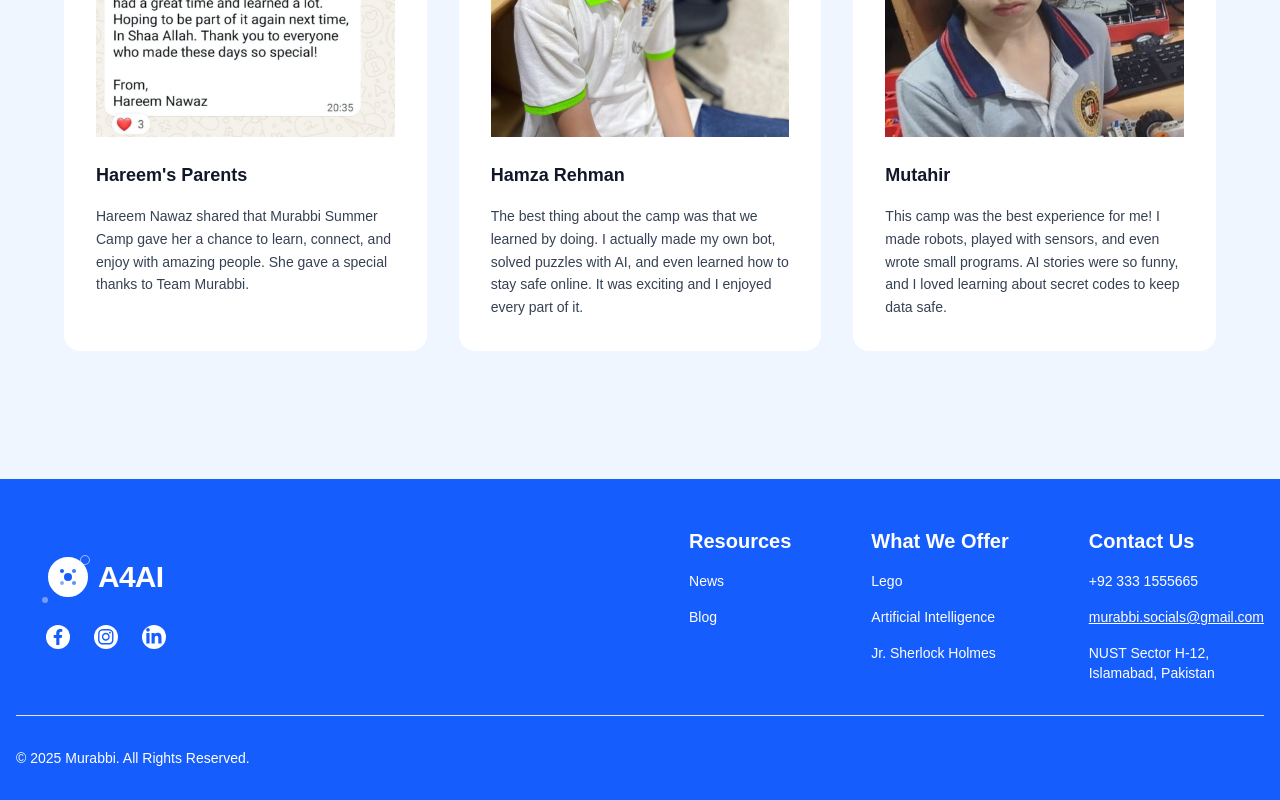
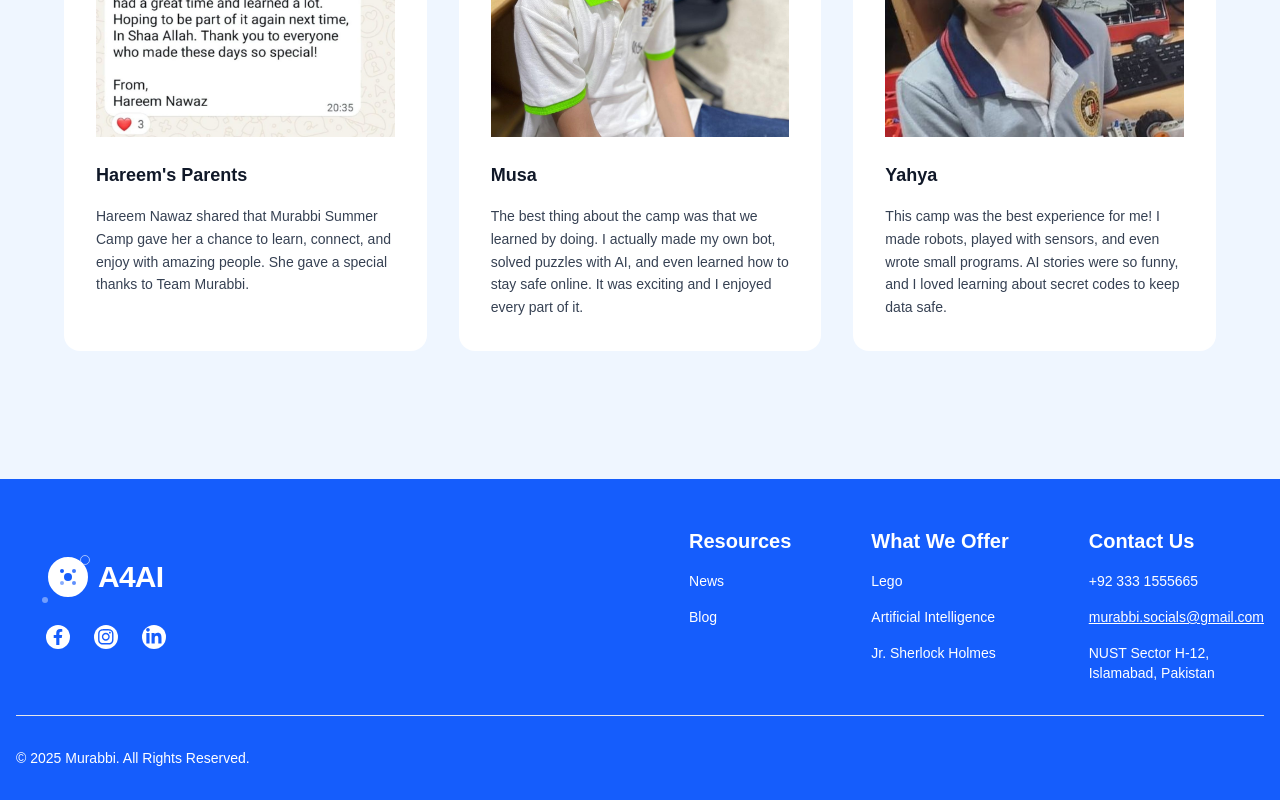
Before and after one commit to umairijaz62/a4ai, a Next.js app: page /services/steam/ai in a window 1280 px wide. Shown: the part 2440-3240 px from the top of the page. Built offline with nearby package versions, Linux system fonts and the light colour scheme.

Commit message:
chagne name

```diff
--- a/src/components/Parents.tsx
+++ b/src/components/Parents.tsx
@@ -22,13 +22,13 @@ export const aiTestimonials: Testimonial[] = [
   },
    {
     id: 2,
-    name: "Hamza Rehman",
+    name: "Musa",
     image: "/parents/13.jpg",
     text: "The best thing about the camp was that we learned by doing. I actually made my own bot, solved puzzles with AI, and even learned how to stay safe online. It was exciting and I enjoyed every part of it."
   },
   {
     id: 3,
-    name: "Mutahir",
+    name: "Yahya",
     image: "/parents/11.jpg",
     text: "This camp was the best experience for me! I made robots, played with sensors, and even wrote small programs. AI stories were so funny, and I loved learning about secret codes to keep data safe."
   }
@@ -67,13 +67,13 @@ export const cyberTestimonials: Testimonial[] = [
   },
   {
     id: 2,
-    name: "Hamza Saleem",
+    name: "Ibrahim",
     image: "/parents/8.jpg",
     text: "Outstanding analytics and reporting features have helped us make better investment decisions. Highly recommend for any financial professional."
   },
   {
     id: 3,
-    name: "Hamza Rehman",
+    name: "Zaviya",
     image: "/parents/7.jpg",
     text: "The best thing about the camp was that we learned by doing. I actually made my own bot, solved puzzles with AI, and even learned how to stay safe online. It was exciting and I enjoyed every part of it."
   },
```
